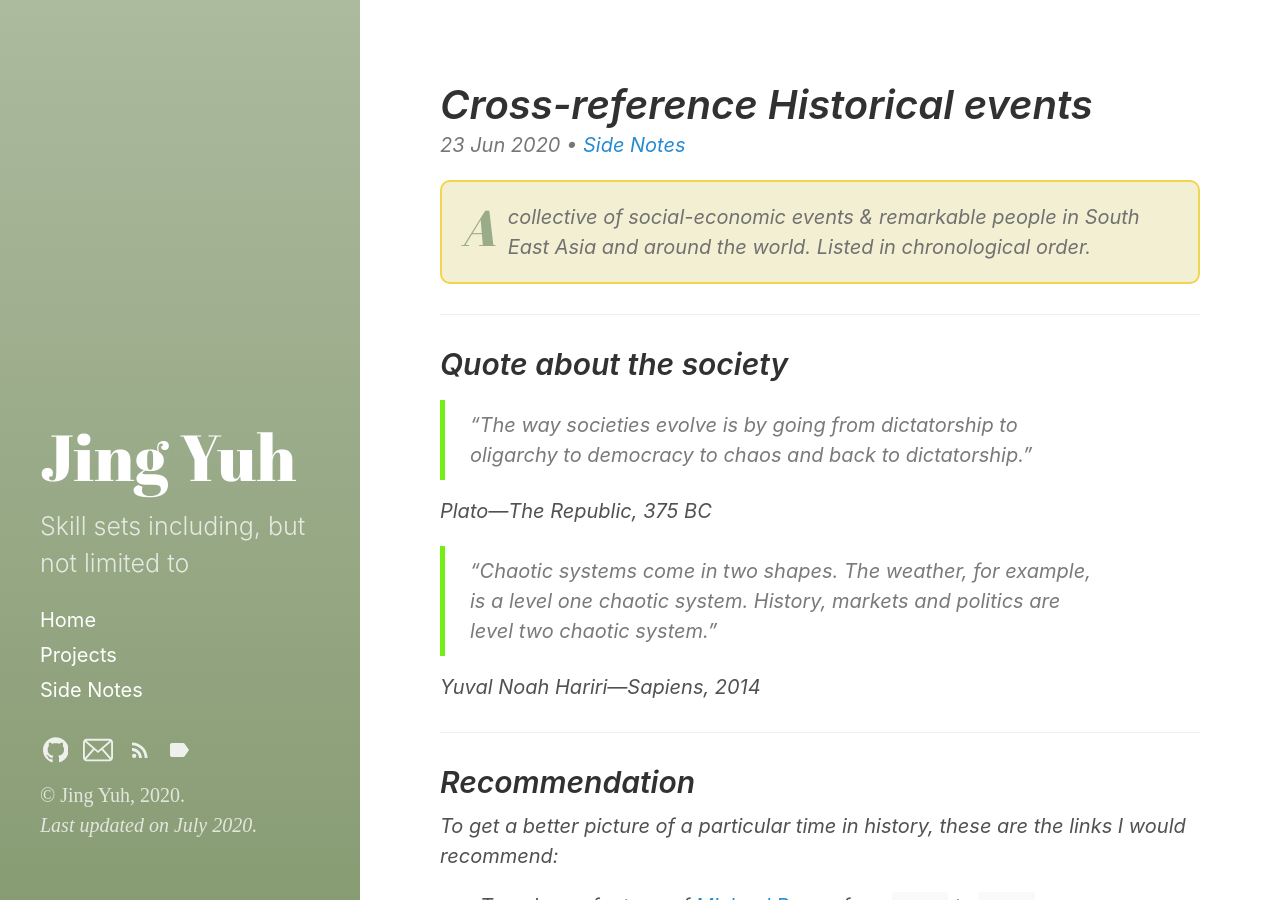
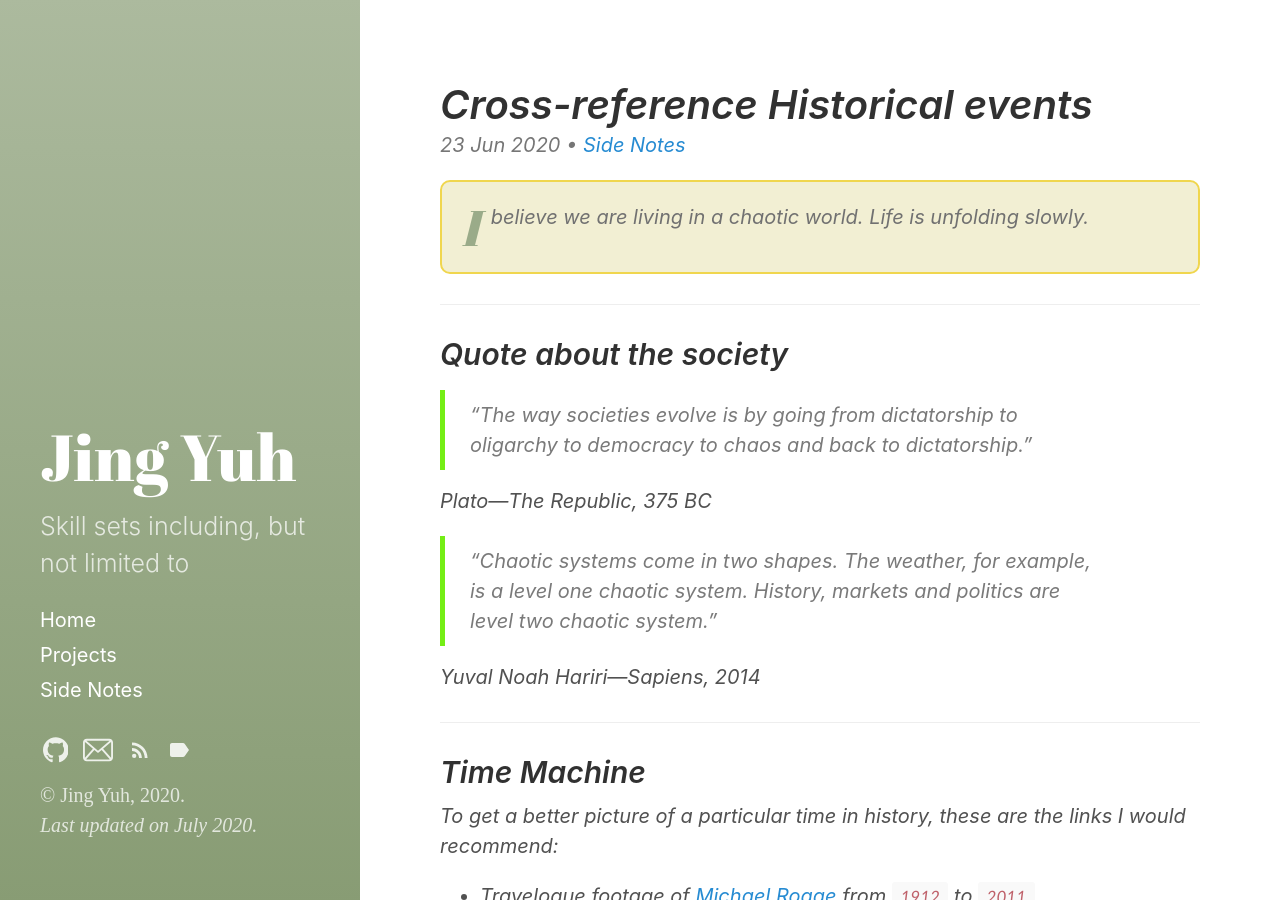
Before and after one commit to jyang123-bit/Website, a Jekyll site: the page built from _posts/2020-06-23-SideNotes-Cross-reference-historical-events.md, in a window 1280 px wide and 900 px high. Built offline with Jekyll 4.4.1, drawn with Linux system fonts in a browser that asks for light colours.

Commit message:
Update 2020-06-23-SideNotes-Cross-reference-historical-events.md

```diff
--- a/_posts/2020-06-23-SideNotes-Cross-reference-historical-events.md
+++ b/_posts/2020-06-23-SideNotes-Cross-reference-historical-events.md
@@ -15,7 +15,7 @@ last_modified_at:
 ---
 
 <p class="message">
-  <span class="padded-dropcap">A</span> collective of social-economic events & remarkable people in South East Asia and around the world. Listed in chronological order.
+  <span class="padded-dropcap">I</span> believe we are living in a chaotic world. Life is unfolding slowly.
 </p>
 
 ---
@@ -30,7 +30,7 @@ last_modified_at:
 <cite>Yuval Noah Hariri</cite>---Sapiens, 2014
 
 ---
-## Recommendation
+## Time Machine
 To get a better picture of a particular time in history, these are the links I would recommend:
   - Travelogue footage of <a href="https://www.youtube.com/c/michaelijsbrand/about">Michael Rogge</a> from `1912` to `2011`.
   - [The Travel Film Archive](http://www.travelfilmarchive.com/home.php) from `1900` to `1970`.
```
